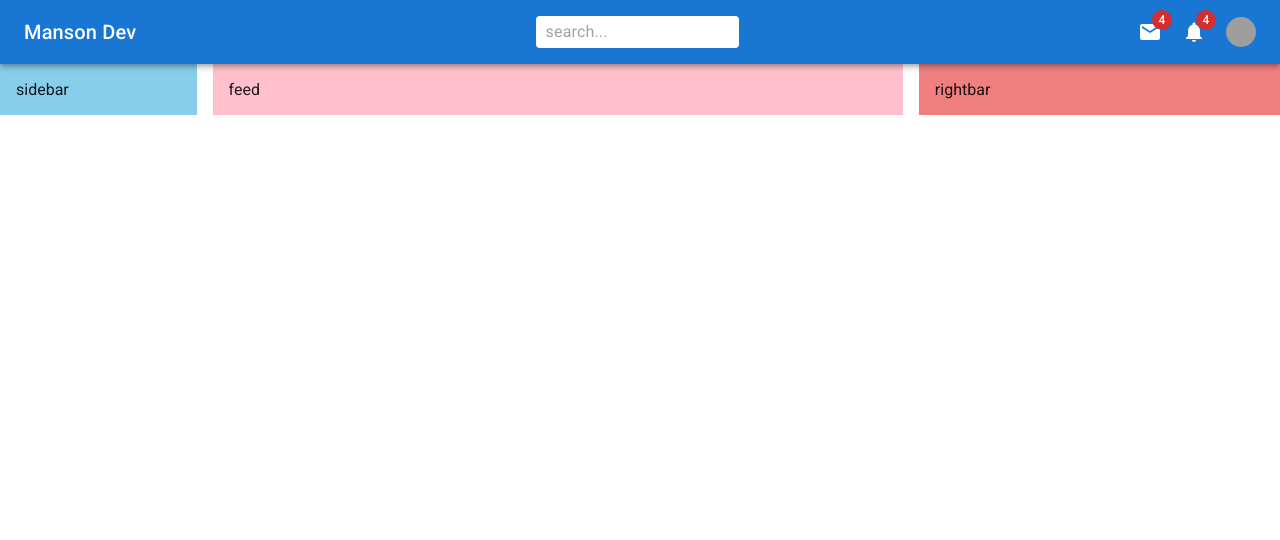
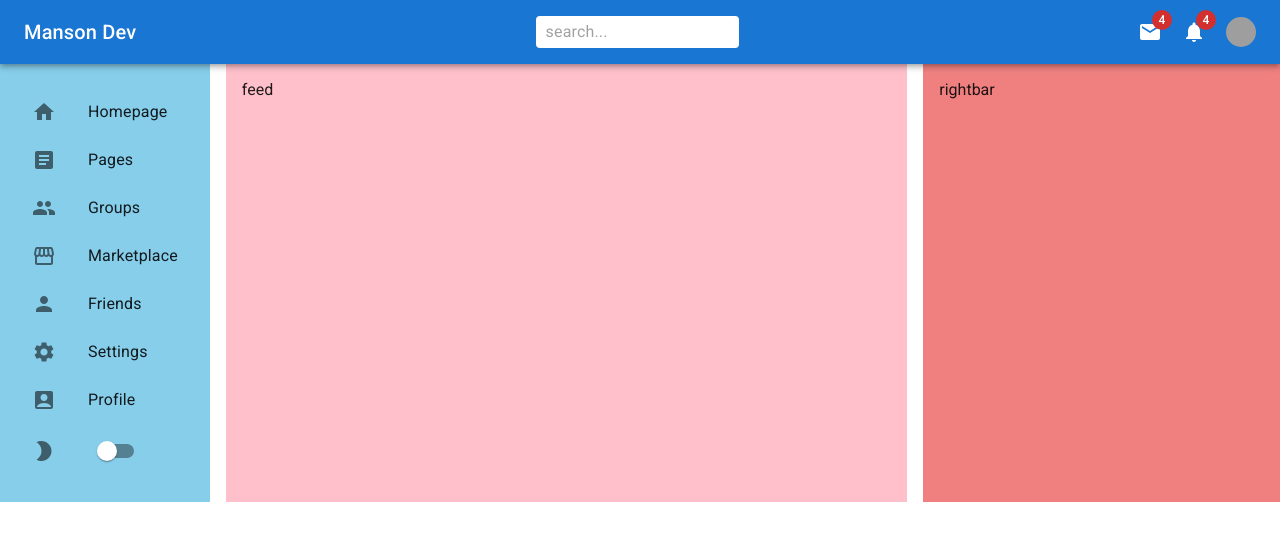
Before and after one commit to 70928manson/MUI-React-Facebook, a React (Create React App) app: page / in a window 1280 px wide. Shown: the top 540 px of the page. Built offline with nearby package versions, Linux system fonts and the light colour scheme; grey boxes are pictures that could not be loaded.

Commit message:
sidebar update

```diff
--- a/src/components/Sidebar.jsx
+++ b/src/components/Sidebar.jsx
@@ -1,10 +1,93 @@
-import { Box } from '@mui/material';
+import {
+    Box,
+    List,
+    ListItem,
+    ListItemButton,
+    ListItemIcon,
+    ListItemText,
+    Switch,
+} from "@mui/material";
+import {
+    AccountBox,
+    Article,
+    Group,
+    Home,
+    ModeNight,
+    Person,
+    Settings,
+    Storefront,
+  } from "@mui/icons-material";
 import React from 'react';
 
-function Sidebar(props) {
+function Sidebar({ mode, setMode }) {
     return (
         <Box bgcolor={'skyblue'} flex={1} p={2} sx={{display: { xs: "none", sm: "block" }}}>
-            sidebar
+        <List>
+          <ListItem disablePadding>
+            <ListItemButton component="a" href="#home">
+              <ListItemIcon>
+                <Home />
+              </ListItemIcon>
+              <ListItemText primary="Homepage" />
+            </ListItemButton>
+          </ListItem>
+          <ListItem disablePadding>
+            <ListItemButton component="a" href="#simple-list">
+              <ListItemIcon>
+                <Article />
+              </ListItemIcon>
+              <ListItemText primary="Pages" />
+            </ListItemButton>
+          </ListItem>
+          <ListItem disablePadding>
+            <ListItemButton component="a" href="#simple-list">
+              <ListItemIcon>
+                <Group />
+              </ListItemIcon>
+              <ListItemText primary="Groups" />
+            </ListItemButton>
+          </ListItem>
+          <ListItem disablePadding>
+            <ListItemButton component="a" href="#simple-list">
+              <ListItemIcon>
+                <Storefront />
+              </ListItemIcon>
+              <ListItemText primary="Marketplace" />
+            </ListItemButton>
+          </ListItem>
+          <ListItem disablePadding>
+            <ListItemButton component="a" href="#simple-list">
+              <ListItemIcon>
+                <Person />
+              </ListItemIcon>
+              <ListItemText primary="Friends" />
+            </ListItemButton>
+          </ListItem>
+          <ListItem disablePadding>
+            <ListItemButton component="a" href="#simple-list">
+              <ListItemIcon>
+                <Settings />
+              </ListItemIcon>
+              <ListItemText primary="Settings" />
+            </ListItemButton>
+          </ListItem>
+          <ListItem disablePadding>
+            <ListItemButton component="a" href="#simple-list">
+              <ListItemIcon>
+                <AccountBox />
+              </ListItemIcon>
+              <ListItemText primary="Profile" />
+            </ListItemButton>
+          </ListItem>
+          <ListItem disablePadding>
+            <ListItemButton component="a" href="#simple-list">
+              <ListItemIcon>
+                <ModeNight />
+              </ListItemIcon>
+              <Switch onChange={ e => setMode(mode === "light" ? "dark" : "light")}/>
+            </ListItemButton>
+          </ListItem>
+        </List>
         </Box>
     );
 }
```
